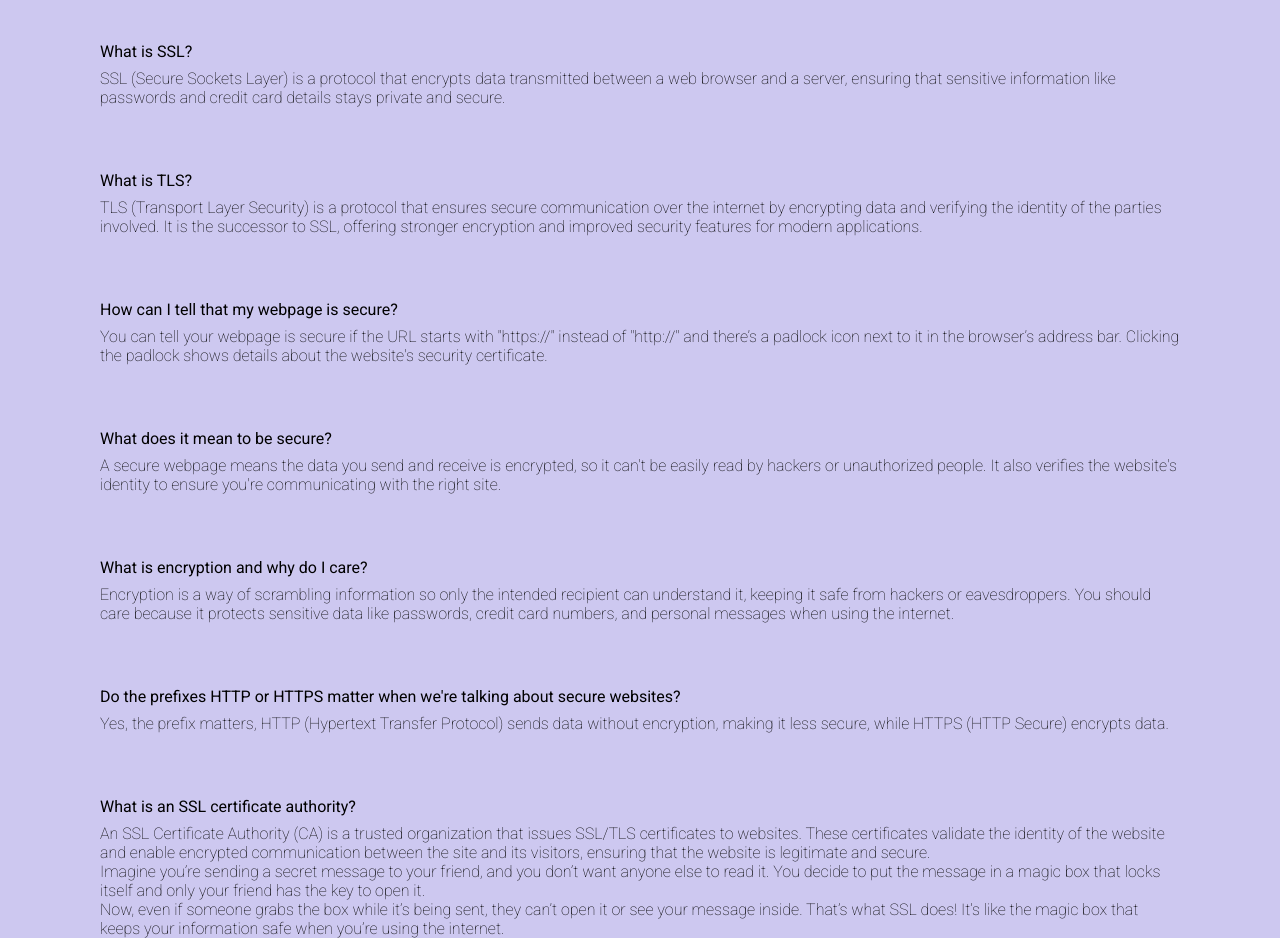
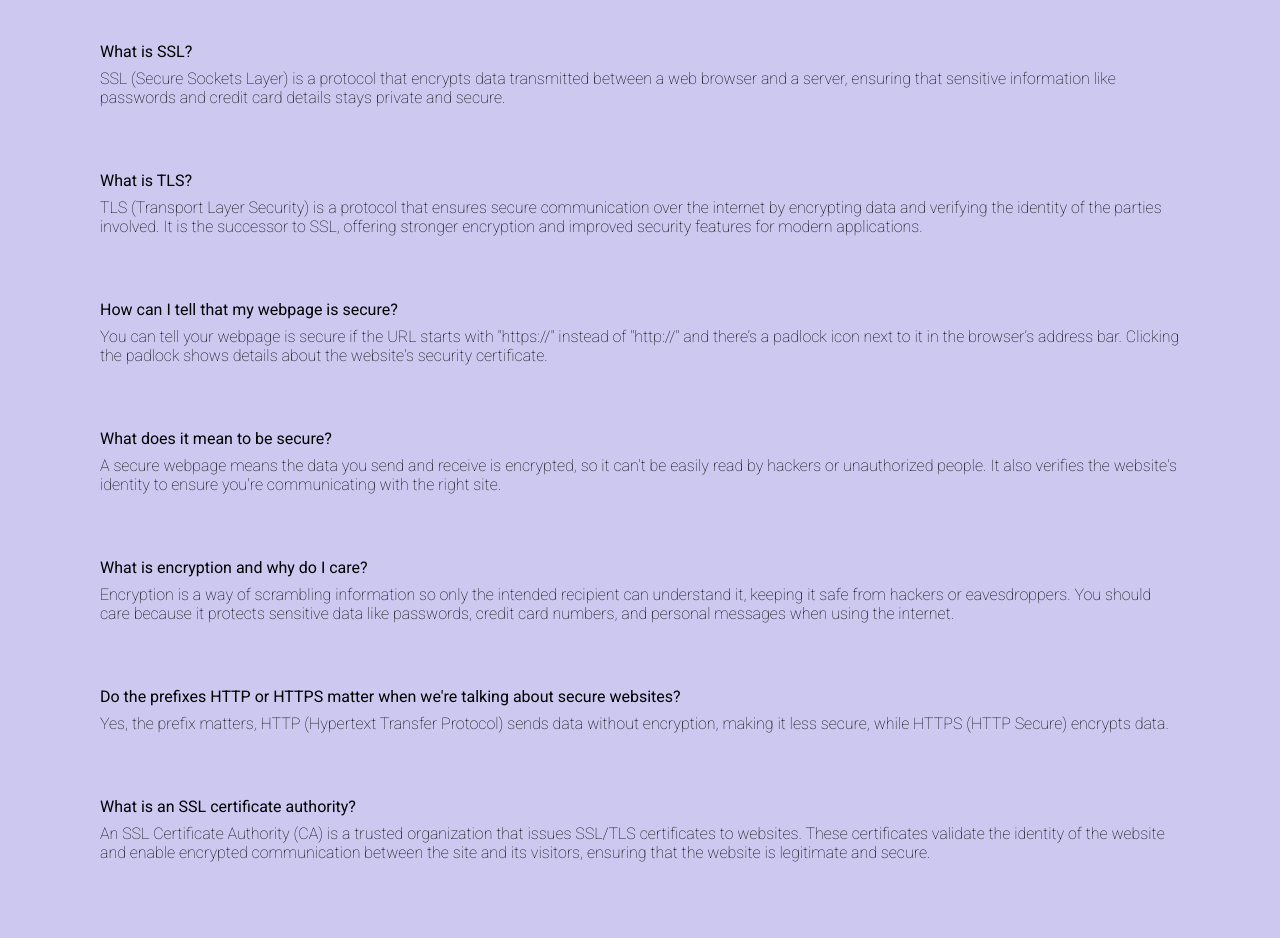
Before and after one commit to sarsbars/ssl, a plain HTML site: page index.html in a window 1280 px wide. Shown: the part 132-1070 px from the top of the page. After the commit the page ends 994 px from the top, so only its background shows below. Drawn offline with Linux system fonts and the light colour scheme.

Commit message:
Third draft

```diff
--- a/index.html
+++ b/index.html
@@ -93,18 +93,7 @@
                         of the website and enable encrypted communication
                         between the site and its visitors, ensuring that the
                         website is legitimate and secure.
-
                     </p>
-                    <p>Imagine you’re sending a secret message to your friend,
-                    and you don’t want anyone else to read it. You decide to put
-                    the message in a magic box that locks itself and only your
-                    friend has the key to open it.
-                    <br> Now, even if someone grabs the box while it’s being
-                    sent, they can’t open it or see your message inside. That’s
-                    what SSL does! It’s like the magic box that keeps your
-                    information safe when you’re using the internet.
-                    </p>
-
                 </article>
             </div>
         </main>
```
